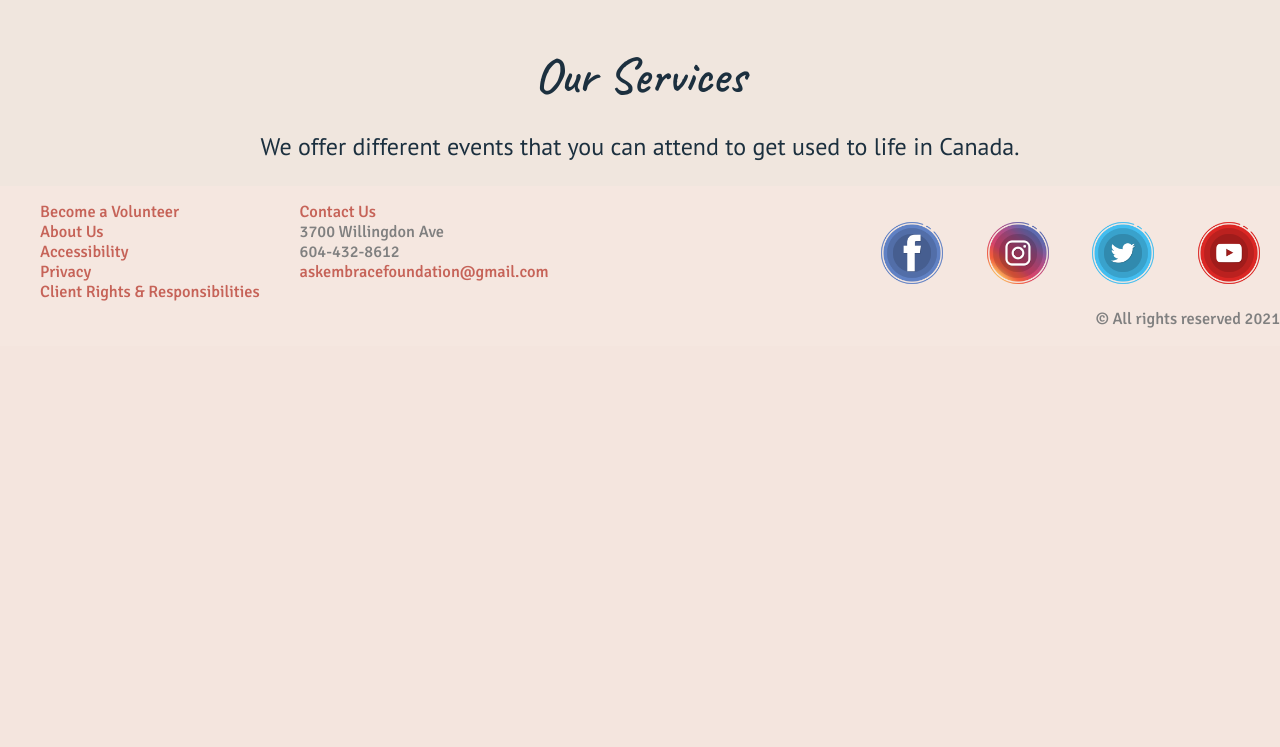
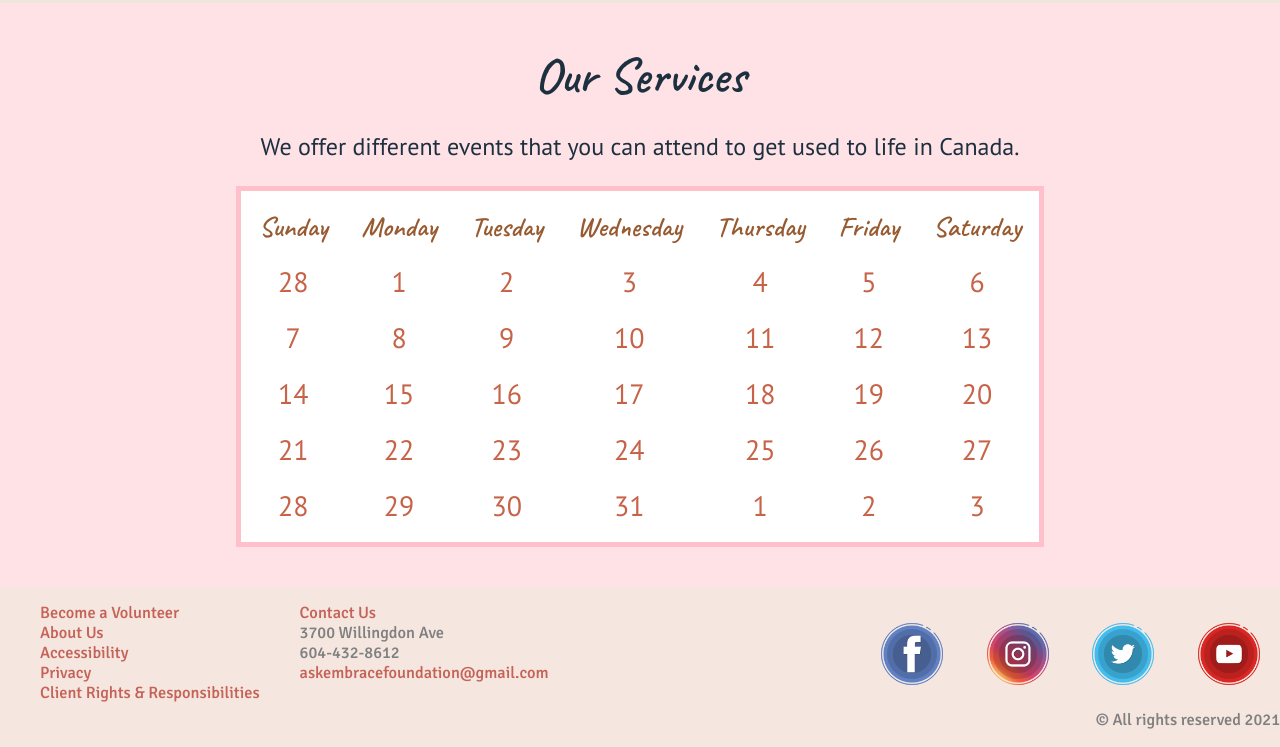
Before and after one commit to SetarehSh/cmd-f-2021, a PHP site: page / in a window 1280 px wide. Shown: the part 2283-3030 px from the top of the page. Before the commit the page ends 2611 px from the top, so only its background shows below. Run offline with PHP 8.4, Linux system fonts and the light colour scheme.

Commit message:
Added a table calendar

```diff
--- a/index.html
+++ b/index.html
@@ -51,9 +51,9 @@
                 <li><img class="story" src="./images/homepage/event.png" alt="Two people having a conversation while drinking wine."></li>
             </ul>
             <ul class="storyText">
-                <li><p>$1313.00 has been donated to support your journey in Canada.</p><p class="emoji">🍁</p></li>
-                <li><p>221 other people like you have signed up for our services.</p><p class="emoji">🤗</p></li>
-                <li><p>31 different events have been offered to help educate you.</p><p class="emoji">👋</p></li>
+                <li><p><b>$1313.00</b> has been donated to support your journey in Canada.</p><p class="emoji">🍁</p></li>
+                <li><p><b>221</b> other people like you have signed up for our services.</p><p class="emoji">🤗</p></li>
+                <li><p><b>31</b> different events have been offered to help educate you.</p><p class="emoji">👋</p></li>
             </ul>
         </div>
     </aside>
@@ -66,6 +66,62 @@
     <section class="services">
         <h2>Our Services</h2>
             <p>We offer different events that you can attend to get used to life in Canada.</p>
+            <table id="calendar">
+                <tr>
+                    <th>Sunday</th>
+                    <th>Monday</th>
+                    <th>Tuesday</th>
+                    <th>Wednesday</th>
+                    <th>Thursday</th>
+                    <th>Friday</th>
+                    <th>Saturday</th>
+                </tr>
+                <tr>
+                    <td>28</td>
+                    <td>1</td>
+                    <td>2</td>
+                    <td>3</td>
+                    <td>4</td>
+                    <td>5</td>
+                    <td>6</td>
+                </tr>
+                <tr>
+                    <td>7</td>
+                    <td>8</td>
+                    <td>9</td>
+                    <td>10</td>
+                    <td>11</td>
+                    <td>12</td>
+                    <td>13</td>
+                </tr>
+                <tr>
+                    <td>14</td>
+                    <td>15</td>
+                    <td>16</td>
+                    <td>17</td>
+                    <td>18</td>
+                    <td>19</td>
+                    <td>20</td>
+                </tr>
+                <tr>
+                    <td>21</td>
+                    <td>22</td>
+                    <td>23</td>
+                    <td>24</td>
+                    <td>25</td>
+                    <td>26</td>
+                    <td>27</td>
+                </tr>
+                <tr>
+                    <td>28</td>
+                    <td>29</td>
+                    <td>30</td>
+                    <td>31</td>
+                    <td>1</td>
+                    <td>2</td>
+                    <td>3</td>
+                </tr>
+            </table>
     </section>
     <footer>
         <div id="footerNav">
--- a/src/index.css
+++ b/src/index.css
@@ -62,8 +62,8 @@ main {
     border-radius: 15px;
     padding: 1vh;
 }
+
 /* End of Hero Image Area */
-
 aside {
     display: flex;
     flex-direction: column;
@@ -137,7 +137,7 @@ h2 {
 .services {
     display: flex;
     flex-direction: column;
-    background-color: #F0E6DE;
+    background-color: #FFE2E6;
     text-align: center;
 }
 
@@ -152,8 +152,29 @@ h2 {
     list-style-type: none;
 }
 
+#calendar {
+    background-color: white;
+    margin-bottom: 5vh;
+    margin-left: auto;
+    margin-right: auto;
+    border: 5px solid pink;
+}
+
+th {
+    font-family: 'Caveat', cursive;
+    font-size: calc(20px + 1vh);
+    color: #985A31;
+    padding: 2vh;
+}
+
+td {
+    font-family: 'PT Sans', sans-serif;
+    font-size: calc(20px + 1vh);
+    color: #C66348;
+    padding-bottom: 2vh;
+}
+
 /* End of Our Services Section */
-
 @media only screen and (min-width: 600px) and (max-width: 1200px) {
     main {
         padding-top: 10vh;
```
